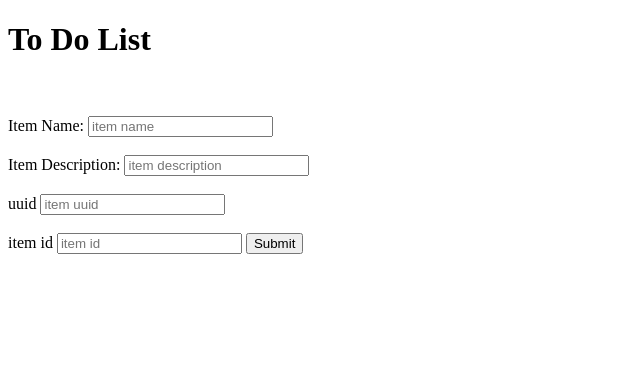
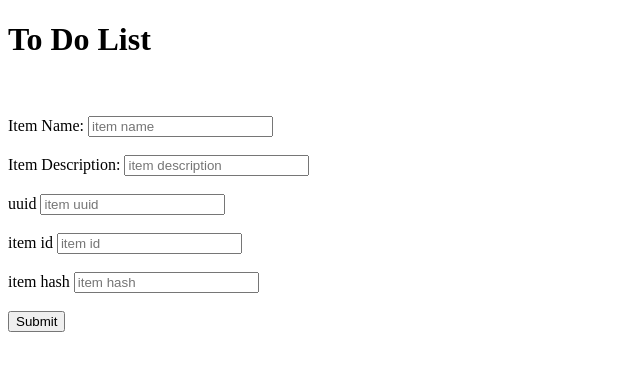
Before and after one commit to harshitdev12/minerva, a Flask app: page / in a window 1280 px wide. Shown: the top 371 px of the page, without its empty margins (0-640 px from the left). Run offline with Flask 3, Linux system fonts and the light colour scheme.

Commit message:
added hash field

```diff
--- a/frontend/templates/index.html
+++ b/frontend/templates/index.html
@@ -33,6 +33,13 @@
 
     <label for="item id ">item id</label>
     <input type="text" name="itemid" id="itemid" placeholder="item id">
+    <br>
+    <br>
+
+    <label for="item hash">item hash</label>
+    <input type="text" name="itemhash" id="itemhash" placeholder="item hash">
+    <br>
+    <br>
 
     <input type="submit" id="submit" value="Submit">
 </form>
```
